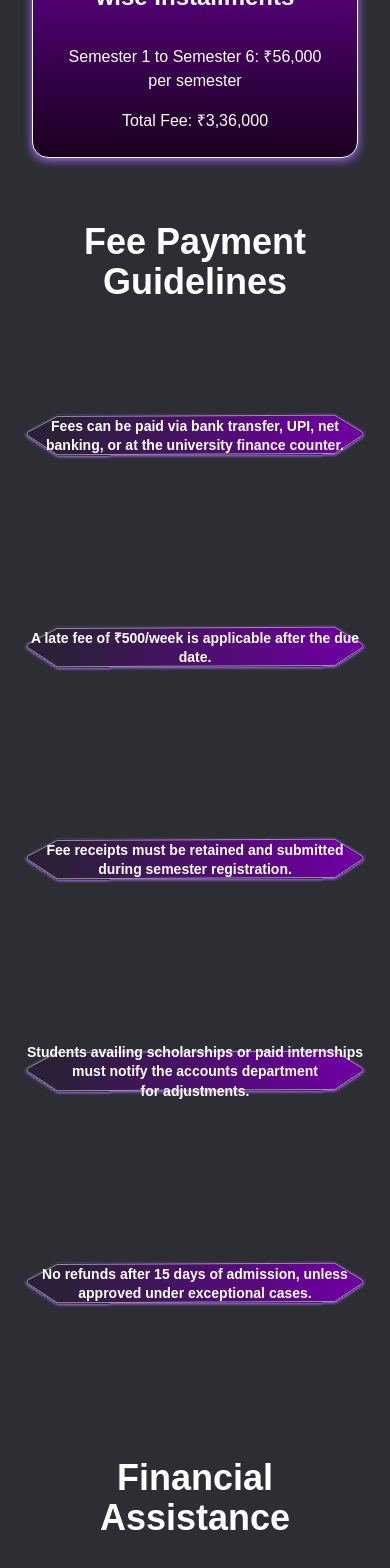
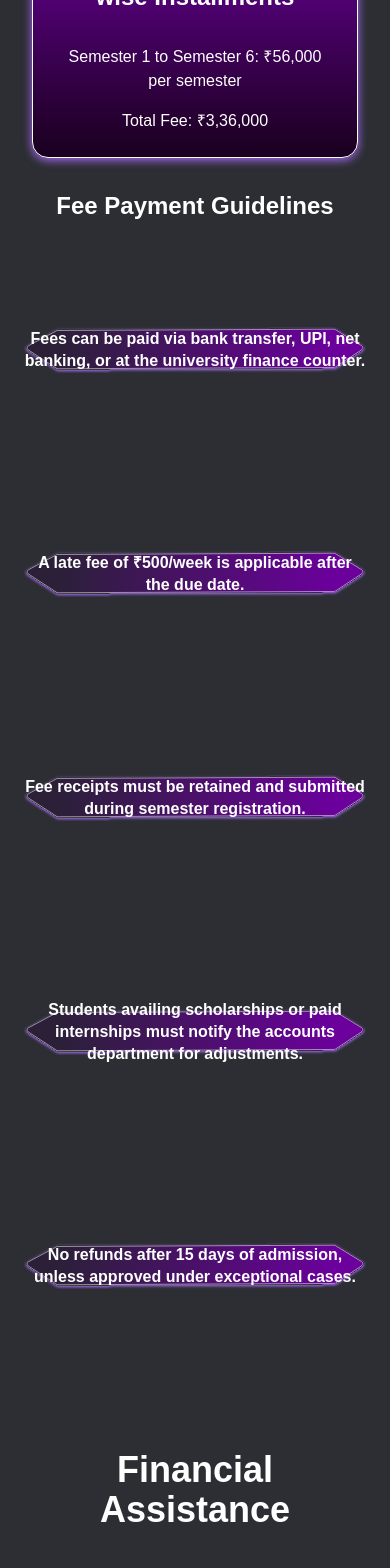
Before and after one commit to Code4Bharat1/BVOC_AIML, a Next.js app: page /fees-policy in a window 390 px wide. Shown: the part 1530-3098 px from the top of the page. Built offline with nearby package versions, Linux system fonts and the light colour scheme.

Commit message:
Add new pages for Admission Eligibility, Placement Policy, and Scholarship Policy components Enhance Fee Payment Guidelines with responsive design and dynamic height adjustments

```diff
--- a/src/components/Opportunities/Fees_Structure/FeePaymentGuidelines.jsx
+++ b/src/components/Opportunities/Fees_Structure/FeePaymentGuidelines.jsx
@@ -1,16 +1,80 @@
-import React from "react";
+"use client"
+import React, { useState, useEffect, useRef } from "react";
 import Image from "next/image";
 
 export default function FeePaymentGuidelines() {
+  // State to track viewport width
+  const [windowWidth, setWindowWidth] = useState(0);
+
+  // Refs for measuring text content height
+  const textRefs = [useRef(null), useRef(null), useRef(null), useRef(null), useRef(null)];
+
+  // State to store calculated heights for each card
+  const [cardHeights, setCardHeights] = useState([140, 140, 140, 140, 140]);
+
+  // Base classes
   const cardClasses =
-    "relative w-full max-w-4xl mx-auto mb-6 flex items-center justify-center text-center px-6 py-6 sm:py-8";
+    "relative w-full max-w-4xl mx-auto mb-4 flex items-center justify-center text-center px-6 py-6";
 
   const textClasses =
-    "absolute inset-0 flex items-center justify-center text-white text-sm sm:text-base font-semibold leading-snug px-6";
+    "absolute inset-0 flex items-center justify-center text-white text-base sm:text-lg font-semibold leading-snug px-6";
+
+  // Handle resize and initial measurements
+  useEffect(() => {
+    // Set initial window width
+    setWindowWidth(window.innerWidth);
+
+    // Calculate card heights based on content
+    updateCardHeights();
+
+    // Add resize listener
+    const handleResize = () => {
+      setWindowWidth(window.innerWidth);
+      updateCardHeights();
+    };
+
+    window.addEventListener('resize', handleResize);
+
+    // Clean up
+    return () => window.removeEventListener('resize', handleResize);
+  }, []);
+
+  // Recalculate heights when window width changes
+  useEffect(() => {
+    updateCardHeights();
+  }, [windowWidth]);
+
+  // Function to calculate appropriate heights
+  const updateCardHeights = () => {
+    const newHeights = textRefs.map((ref, index) => {
+      if (!ref.current) return 140;
+
+      // Get content height
+      const contentHeight = ref.current.scrollHeight;
+
+      // Base height calculation
+      let baseHeight = 140; // Default height
+
+      // On mobile (under 640px - Tailwind's sm breakpoint)
+      if (windowWidth < 640) {
+        // Card 4 has longer text with the <br>
+        if (index === 3) {
+          baseHeight = 180;
+        } else {
+          // Adjust other cards based on content length
+          baseHeight = contentHeight > 60 ? 160 : 140;
+        }
+      }
+
+      return baseHeight;
+    });
+
+    setCardHeights(newHeights);
+  };
 
   return (
     <div>
-      <h1 className="text-white text-center text-4xl font-bold mt-16 mb-10">
+      <h1 className="text-white text-center text-2xl sm:text-3xl md:text-4xl font-bold mt-8 sm:mt-12 md:mt-16 mb-6 sm:mb-8 md:mb-10">
         Fee Payment Guidelines
       </h1>
 
@@ -21,9 +85,10 @@ export default function FeePaymentGuidelines() {
           alt="Arrow Box"
           width={1200}
           height={400}
-          className="w-full h-[140px] object-contain"
+          className="w-full object-contain"
+          style={{ height: `${cardHeights[0]}px` }}
         />
-        <p className={textClasses}>
+        <p className={textClasses} ref={textRefs[0]}>
           Fees can be paid via bank transfer, UPI, net banking, or at the university finance counter.
         </p>
       </div>
@@ -35,9 +100,10 @@ export default function FeePaymentGuidelines() {
           alt="Arrow Box"
           width={1200}
           height={400}
-          className="w-full h-[140px] object-contain"
+          className="w-full object-contain"
+          style={{ height: `${cardHeights[1]}px` }}
         />
-        <p className={textClasses}>
+        <p className={textClasses} ref={textRefs[1]}>
           A late fee of ₹500/week is applicable after the due date.
         </p>
       </div>
@@ -49,9 +115,10 @@ export default function FeePaymentGuidelines() {
           alt="Arrow Box"
           width={1200}
           height={400}
-          className="w-full h-[140px] object-contain"
+          className="w-full object-contain"
+          style={{ height: `${cardHeights[2]}px` }}
         />
-        <p className={textClasses}>
+        <p className={textClasses} ref={textRefs[2]}>
           Fee receipts must be retained and submitted during semester registration.
         </p>
       </div>
@@ -63,10 +130,11 @@ export default function FeePaymentGuidelines() {
           alt="Arrow Box"
           width={1200}
           height={400}
-          className="w-full h-[140px] object-contain"
+          className="w-full object-contain"
+          style={{ height: `${cardHeights[3]}px` }}
         />
-        <p className={textClasses}>
-          Students availing scholarships or paid internships must notify the accounts department <br /> for adjustments.
+        <p className={textClasses} ref={textRefs[3]}>
+          Students availing scholarships or paid internships must notify the accounts department for adjustments.
         </p>
       </div>
 
@@ -77,9 +145,10 @@ export default function FeePaymentGuidelines() {
           alt="Arrow Box"
           width={1200}
           height={200}
-          className="w-full h-[140px] object-contain"
+          className="w-full object-contain"
+          style={{ height: `${cardHeights[4]}px` }}
         />
-        <p className={textClasses}>
+        <p className={textClasses} ref={textRefs[4]}>
           No refunds after 15 days of admission, unless approved under exceptional cases.
         </p>
       </div>
```
Also changed, not shown: src/app/eligibility-criteria/page.jsx (renamed from src/app/eligibility_criteria/page.jsx), src/app/placement-policy/page.jsx (renamed from src/app/placement_policy/page.jsx), src/app/scholarship-policy/page.jsx (renamed from src/app/scholarship_policy/page.jsx).
